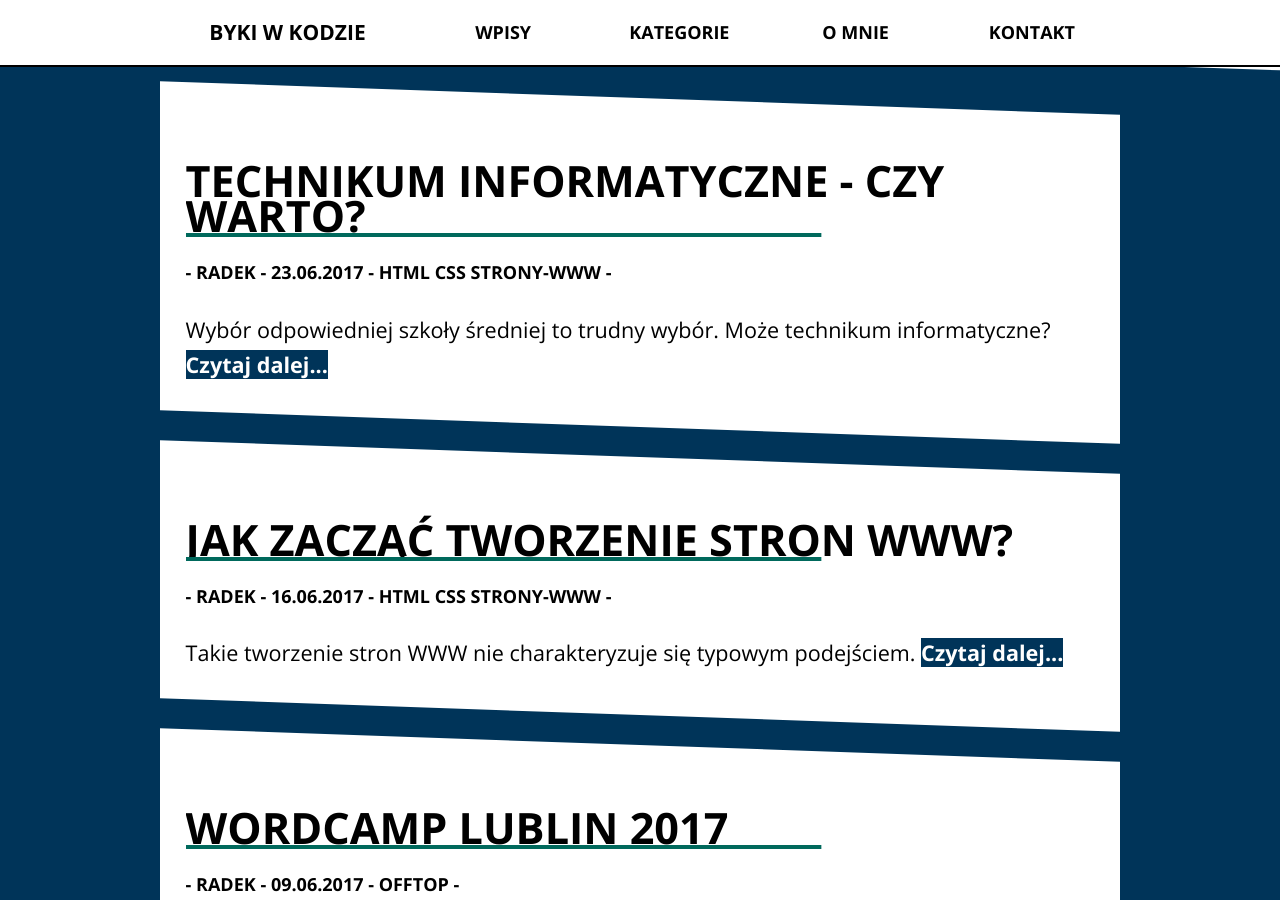
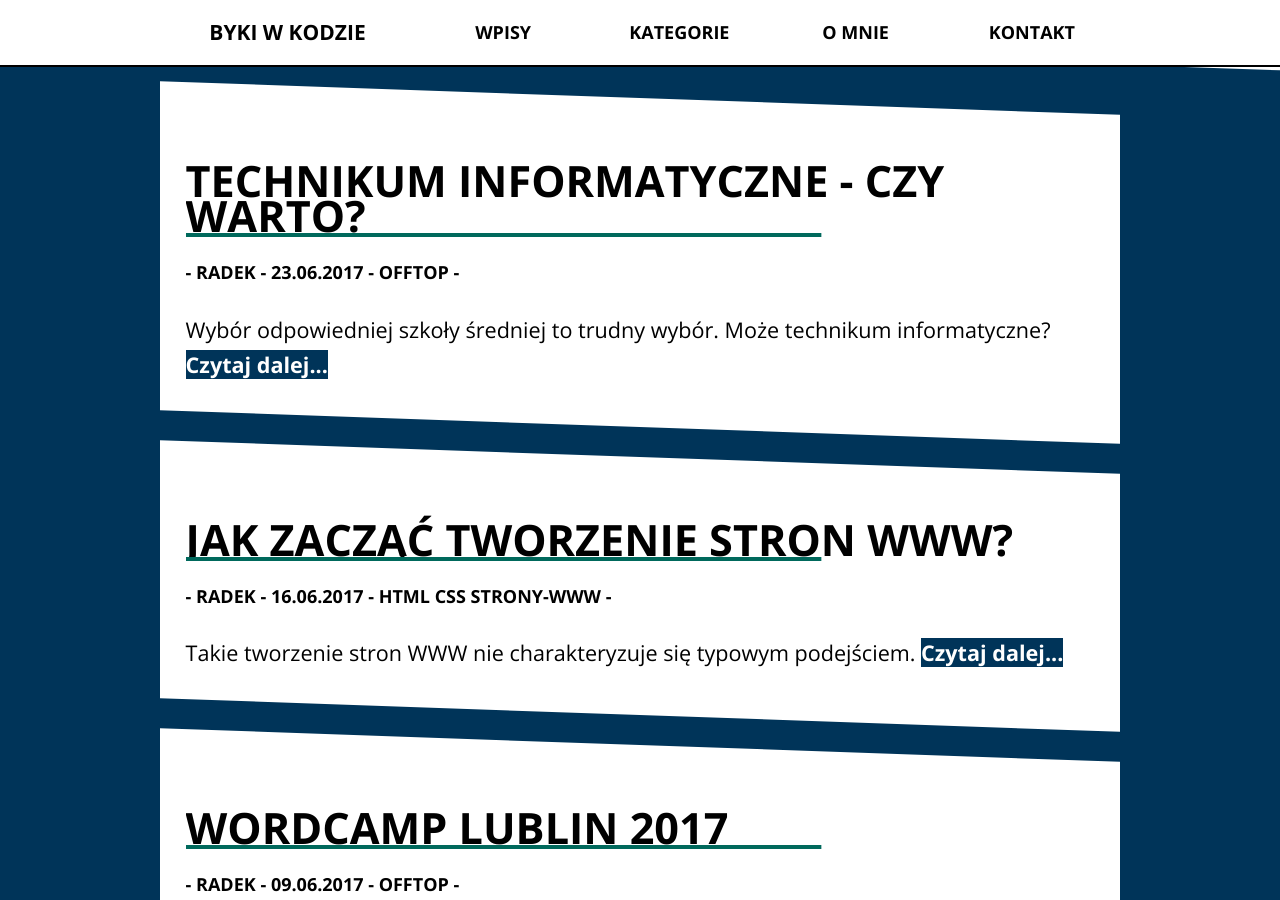
Before and after one commit to radek024/blog, a Jekyll site: the page built from index.html, in a window 1280 px wide and 900 px high, scrolled down 332 px. Built offline with Jekyll 4.4.1, drawn with Linux system fonts in a browser that asks for light colours.

Commit message:
Update 2017-06-23-technik-informatyk-czy-warto.md

```diff
--- a/_posts/2017-06-23-technik-informatyk-czy-warto.md
+++ b/_posts/2017-06-23-technik-informatyk-czy-warto.md
@@ -2,7 +2,7 @@
 layout: post
 title: Technikum informatyczne - czy warto?
 author: Radek
-categories: html css strony-www
+categories: offtop
 excerpt: Wybór odpowiedniej szkoły średniej to trudny wybór. Może technikum informatyczne?
 comments: true
 img-thumb: 2017-06-23.png
```
